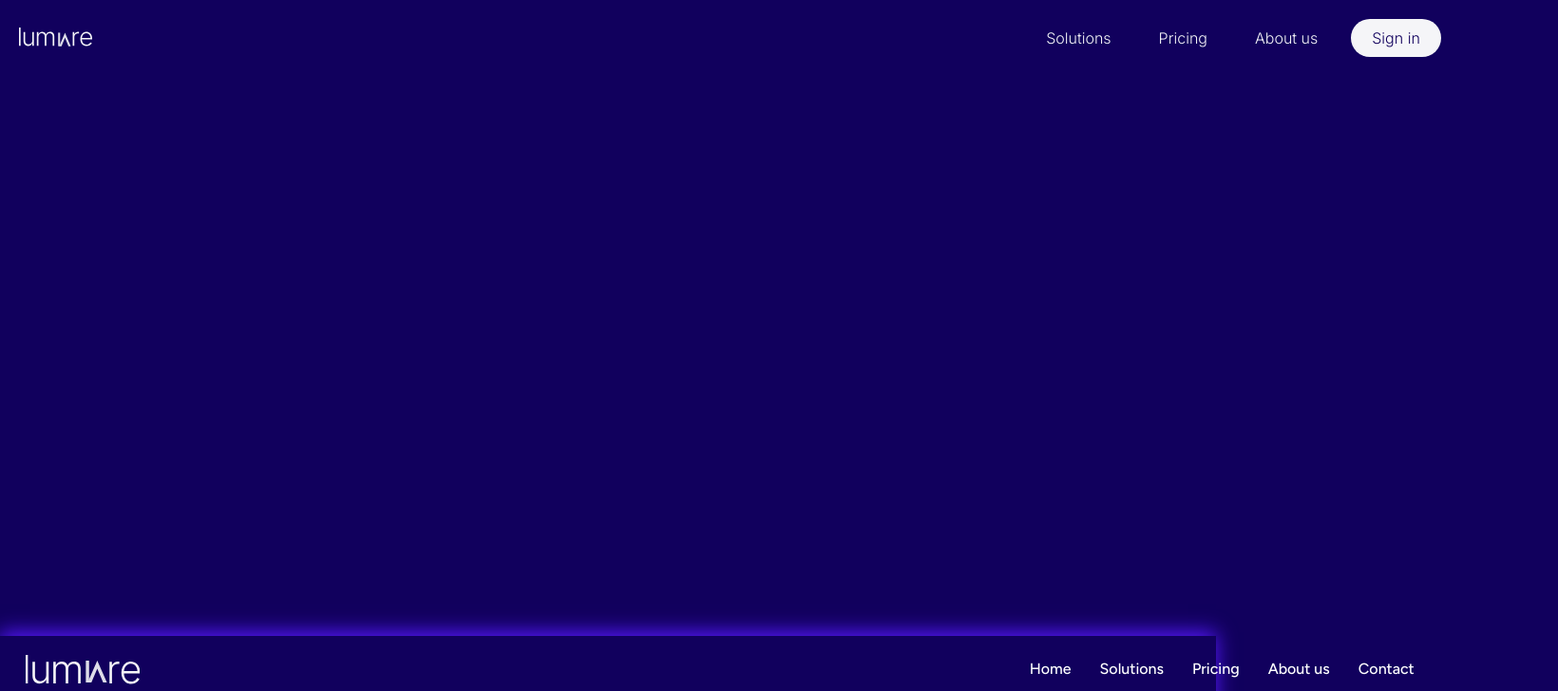
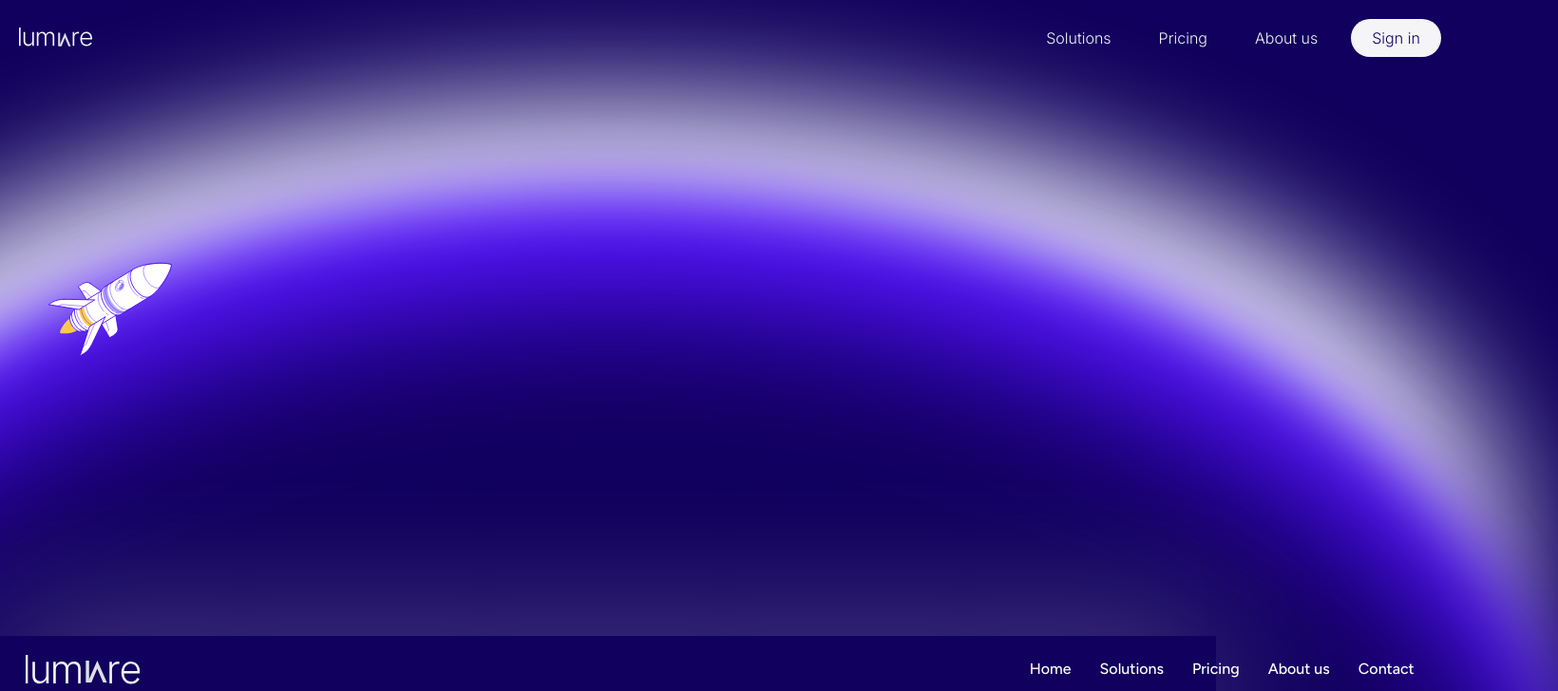
Before and after one commit to david-capek/Lumiare, a React (Vite) app: page / in a window 1280 px wide. Shown: the top 728 px of the page at 95% size, 1640 px wide, since content can reach past the window. Built offline with nearby package versions, Linux system fonts and the light colour scheme.

Commit message:
update 4

```diff
--- a/src/App.jsx
+++ b/src/App.jsx
@@ -1,12 +1,14 @@
 import { useState } from 'react'
 import Footer from './Footer'
 import Header from './Header'
+import Waitlist from './Waitlist'
 
 function App() {
 
   return (
     <>
 <Header/>
+<Waitlist/>
 <Footer/>
     </>
   )
--- a/src/Waitlist.jsx
+++ b/src/Waitlist.jsx
@@ -1,5 +1,17 @@
+import Rocket from './assets/rocket.svg';
+
 function Waitlist(){
-
+return(
+<div className='container-waitlist'>
+    <img src={Rocket} alt="Rocket" className='rocket-image'/>
+    <div className='ellipse'>
+        <div className='e1'></div>
+        <div className='e2'></div>
+        <div className='e3'></div>
+        <div className='e4'></div>
+    </div>
+</div>
+);
 }
 
 export default Waitlist;
--- a/src/index.css
+++ b/src/index.css
@@ -6,6 +6,7 @@ body {
   box-sizing: border-box;
   overflow-x: hidden;
   overflow-y: hidden;
+  display: flex;
 }
 
 .container-footer {
@@ -18,7 +19,7 @@ body {
   position: absolute;
   bottom: 0px;
   left: 0px;
-  box-shadow: 0px -4px 20px #5718FF;
+  box-shadow: 0px -14px 152.6px 0px #FFFFFF40;
   flex-direction: row;
 }
 
@@ -173,3 +174,122 @@ body {
   right: 15px;
   position: relative;
 }
+
+.container-waitlist{
+  display: flex;
+  align-items: center;
+  flex: 1;
+}
+
+.rocket-image{
+width: 84px;
+height: 180px;
+opacity: 1;
+top: 225px;
+left: 80px;
+scale: 1.8;
+position: relative;
+z-index: 5;
+}
+
+/* .ellipse{
+  width: 1742px;
+  height: 1326px;
+  position: absolute;
+  background-color: #3704C1;
+  border-top-left-radius: 800px 500px;
+  border-top-right-radius: 800px 500px;
+  filter: blur(67.2px);
+  display: flex;
+  align-items: center;
+  top: 120%;
+  left: 50%;
+  transform: translate(-50%, -50%);
+}
+
+.ellipse .e1{
+    width: 1590px;
+  height: 1210px;
+  position: absolute;
+  background-color: #11005D;
+  border-top-left-radius: 750px 500px;
+  border-top-right-radius: 750px 500px;
+  filter: blur(67.2px);
+  display: flex;
+  align-items: center;
+  top: 120%;
+  left: 50%;
+  transform: translate(-50%, -50%);
+  z-index: 100;
+} */
+
+.ellipse {
+  position: absolute;
+  top: 950px;
+  left: 50%;
+  transform: translateX(-50%);
+  width: 1000px;
+  height: 600px;
+  display: flex;
+  justify-content: center;
+  align-items: flex-end;
+  overflow: visible;
+  bottom: 0;
+}
+
+
+
+.ellipse > div {
+  position: absolute;
+  bottom: 0;
+  display: flex;
+  justify-content: center;
+  align-items: flex-end;
+}
+
+
+.e1 {
+  width: 2000px;
+  height: 1440px;
+  background-color: #11005D;
+  z-index: 4;
+  border-top-left-radius: 1000px 650px;
+  border-top-right-radius: 1000px 650px;
+  top: -600px;
+  position: relative;
+  filter:blur(67.2px)
+}
+
+.e2 {
+  width: 2000px;
+  height: 1440px;
+  background-color: #3704C1;
+  z-index: 3;
+  border-top-left-radius: 1000px 650px;
+  border-top-right-radius: 1000px 650px;
+  position: relative;
+  top: -650px;
+filter: blur(67.2px);
+}
+
+.e3 {
+  width: 2000px;
+  height: 1440px;
+  background-color: #5718FF;
+  z-index: 2;
+  border-top-left-radius: 1000px 650px;
+  border-top-right-radius: 1000px 650px;
+  position: relative;
+  top: -750px;
+  filter: blur(36.3px);
+}
+
+.e4 {
+  width: 1892px;
+  height: 1440px;
+  background-color: #F1F1FF;
+  z-index: 1;
+  border-top-left-radius: 1300px 650px;
+  border-top-right-radius: 1300px 650px;
+  filter: blur(70.9px);
+}
```
Also changed, not shown: src/assets/rocket.svg (added).
